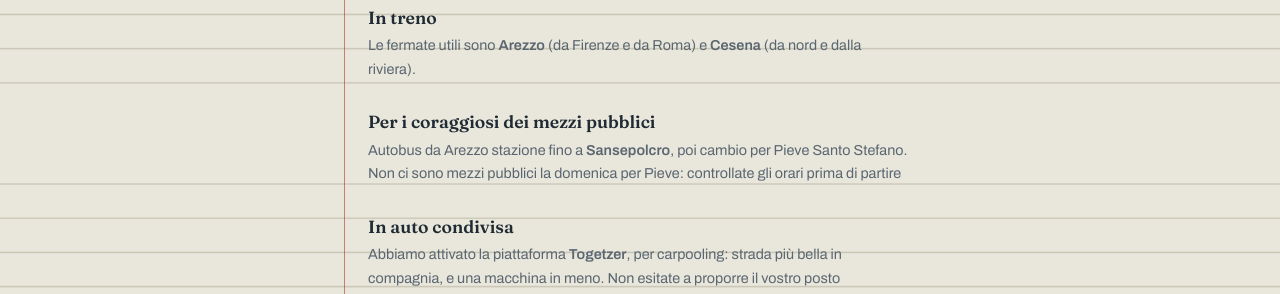
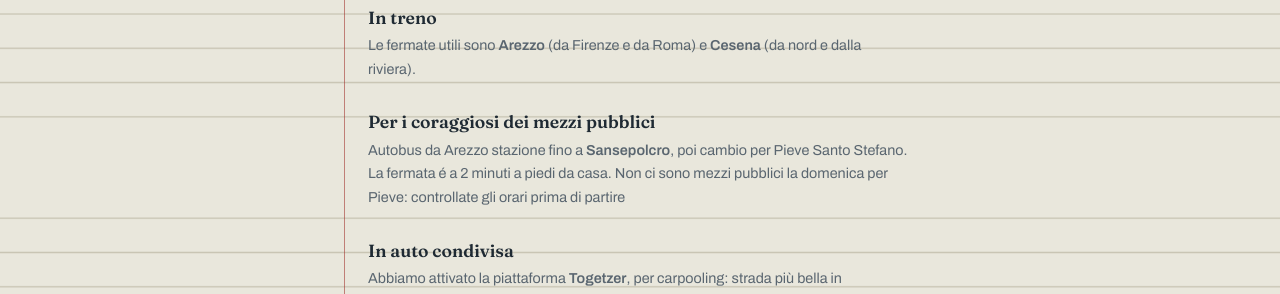
Before and after one commit to gkiud77-gif/festpie27, a plain HTML site: page index.html in a window 1280 px wide. Shown: the part 1725-2019 px from the top of the page. Drawn offline with Linux system fonts and the light colour scheme.

Commit message:
Update index.html

```diff
--- a/index.html
+++ b/index.html
@@ -435,7 +435,7 @@ section{
 
     <div class="voce">
       <h3>Per i coraggiosi dei mezzi pubblici</h3>
-      <p class="dettaglio">Autobus da Arezzo stazione fino a <strong>Sansepolcro</strong>, poi cambio per Pieve Santo Stefano. Non ci sono mezzi pubblici la domenica per Pieve: controllate gli orari prima di partire</p>
+      <p class="dettaglio">Autobus da Arezzo stazione fino a <strong>Sansepolcro</strong>, poi cambio per Pieve Santo Stefano. La fermata é a 2 minuti a piedi da casa. Non ci sono mezzi pubblici la domenica per Pieve: controllate gli orari prima di partire</p>
     </div>
 
     <div class="voce">
```
